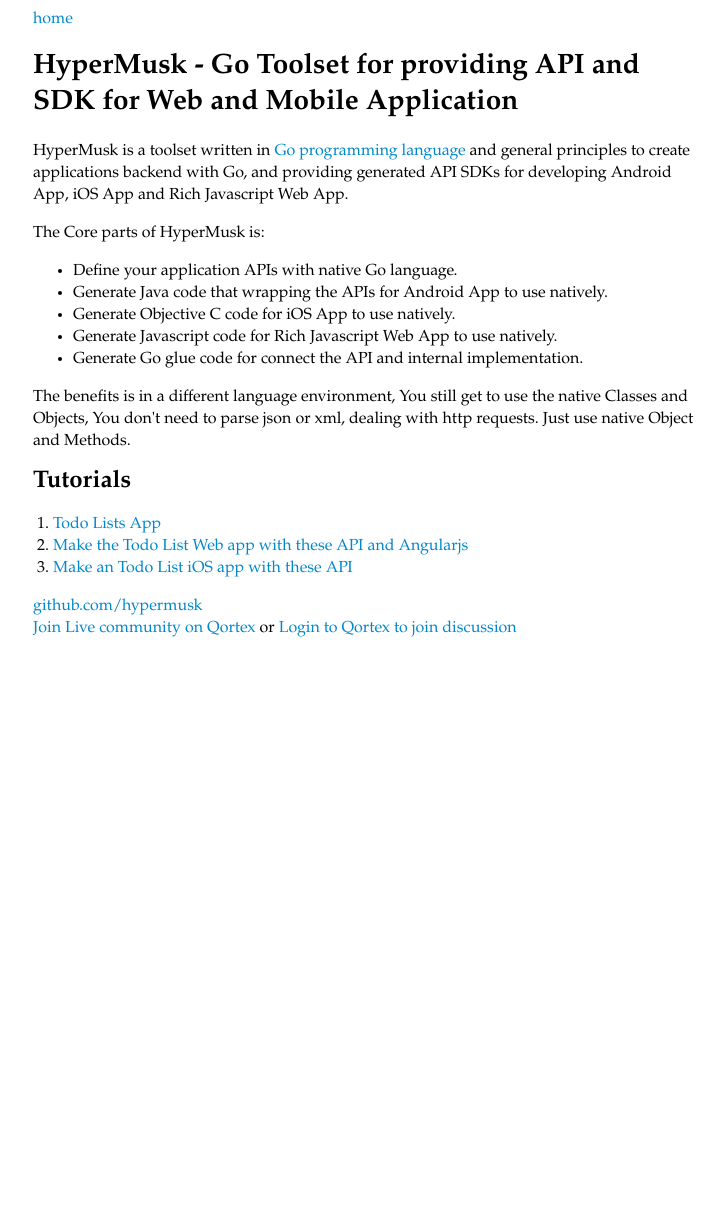
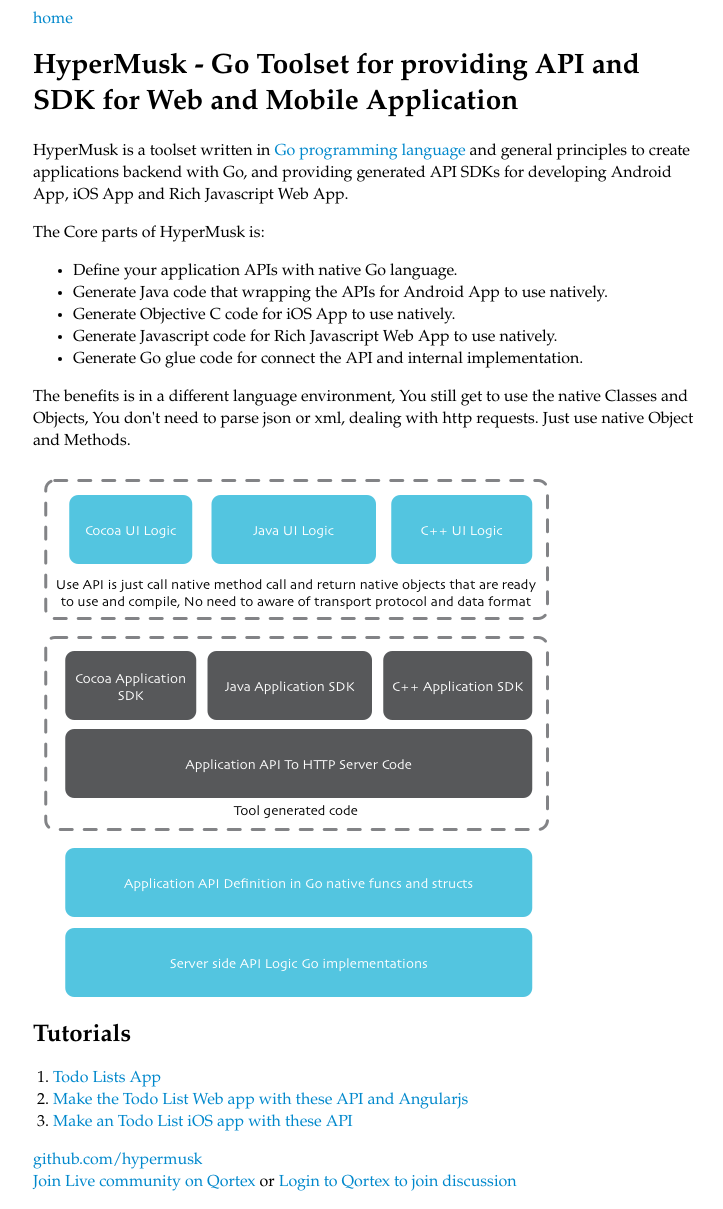
Before and after one commit to hypermusk/hypermusk.github.io, a Jekyll site: the page built from index.html, in a window 1280 px wide. Shown: the whole page, without its empty margins (274-997 px from the left). Built offline with Jekyll 4.4.1, drawn with Linux system fonts in a browser that asks for light colours; before the commit the page ends 900 px from its top, so only the background shows below that.

Commit message:
Add overview

```diff
--- a/index.html
+++ b/index.html
@@ -26,6 +26,10 @@
 The benefits is in a different language environment, You still get to use the native Classes and Objects, You don't need to parse json or xml, dealing with http requests. Just use native Object and Methods.
 </p>
 
+<p>
+<img src="/images/overview.png"></p>
+</p>
+
 <h2> Tutorials </h2>
 
 <ol>
```
Also changed, not shown: images/overview.png (added).
